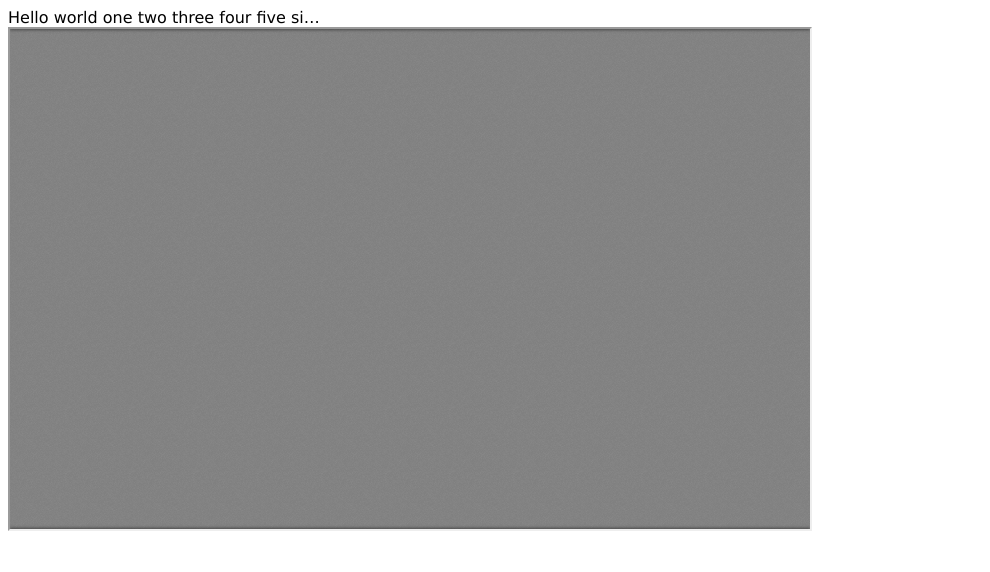
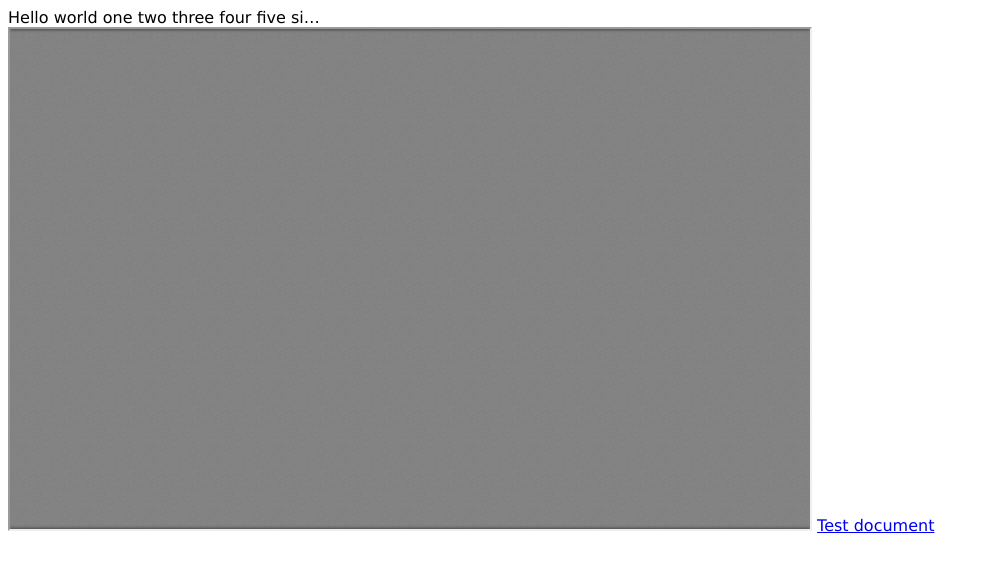
Before and after one commit to warong/warong.github.io, a plain HTML site: page a.html in a window 1280 px wide. Shown: the whole page, without its empty margins (0-990 px from the left). Drawn offline with nearby package versions, Linux system fonts and the light colour scheme; no server answers.

Commit message:
Updated HTML

```diff
--- a/a.html
+++ b/a.html
@@ -6,5 +6,6 @@
 <body>
 <div class=truncate>Hello world one two three four five six seven eight nine ten one two three four five six seven eight nine ten</div>
 <iframe id="iframe" src ="/ViewerJS/#../ETP.pdf" width="800" height="500" allowfullscreen webkitallowfullscreen></iframe>
+<a href="/ViewerJS/#../ETP.pdf">Test document</a>
 </body>
 </html>
```
